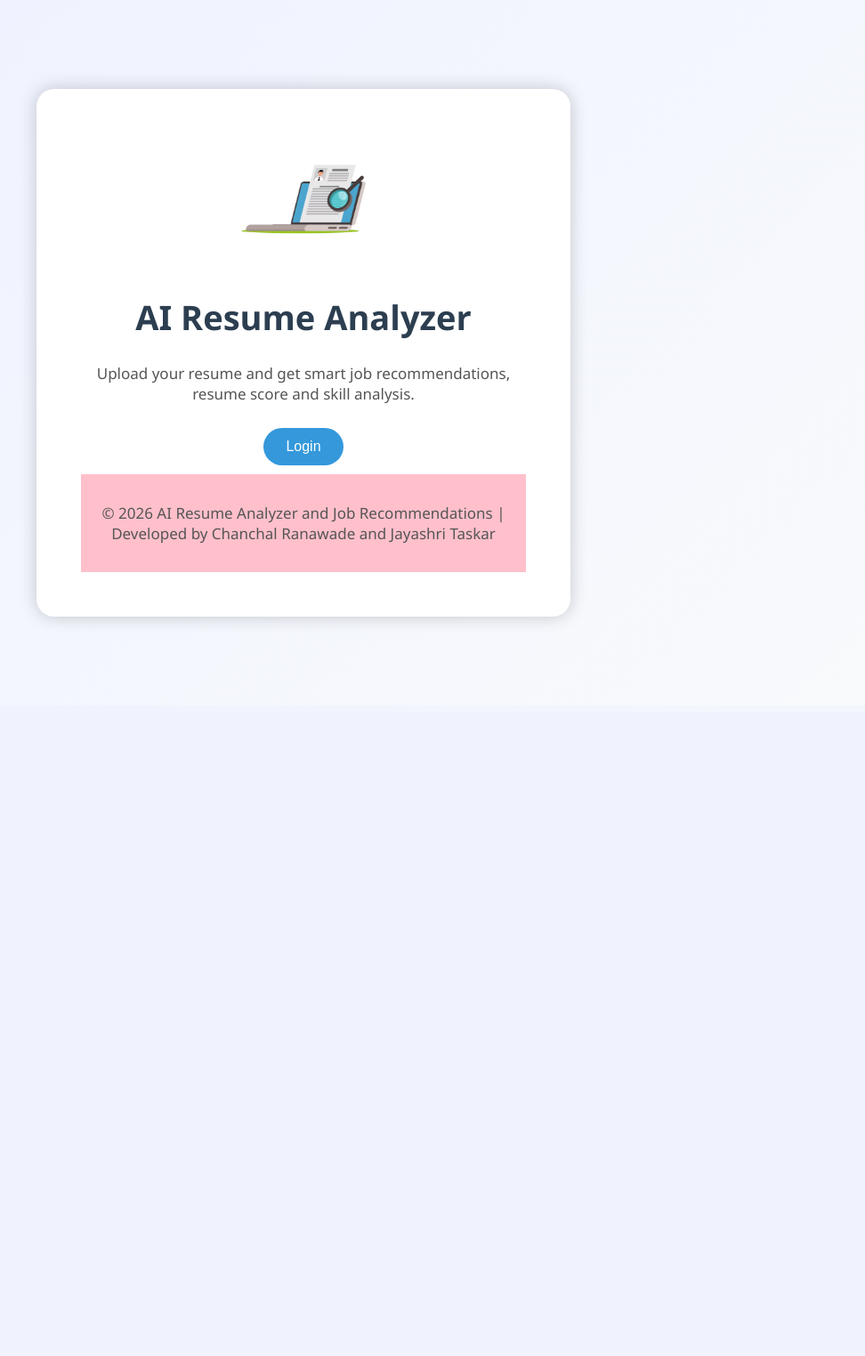
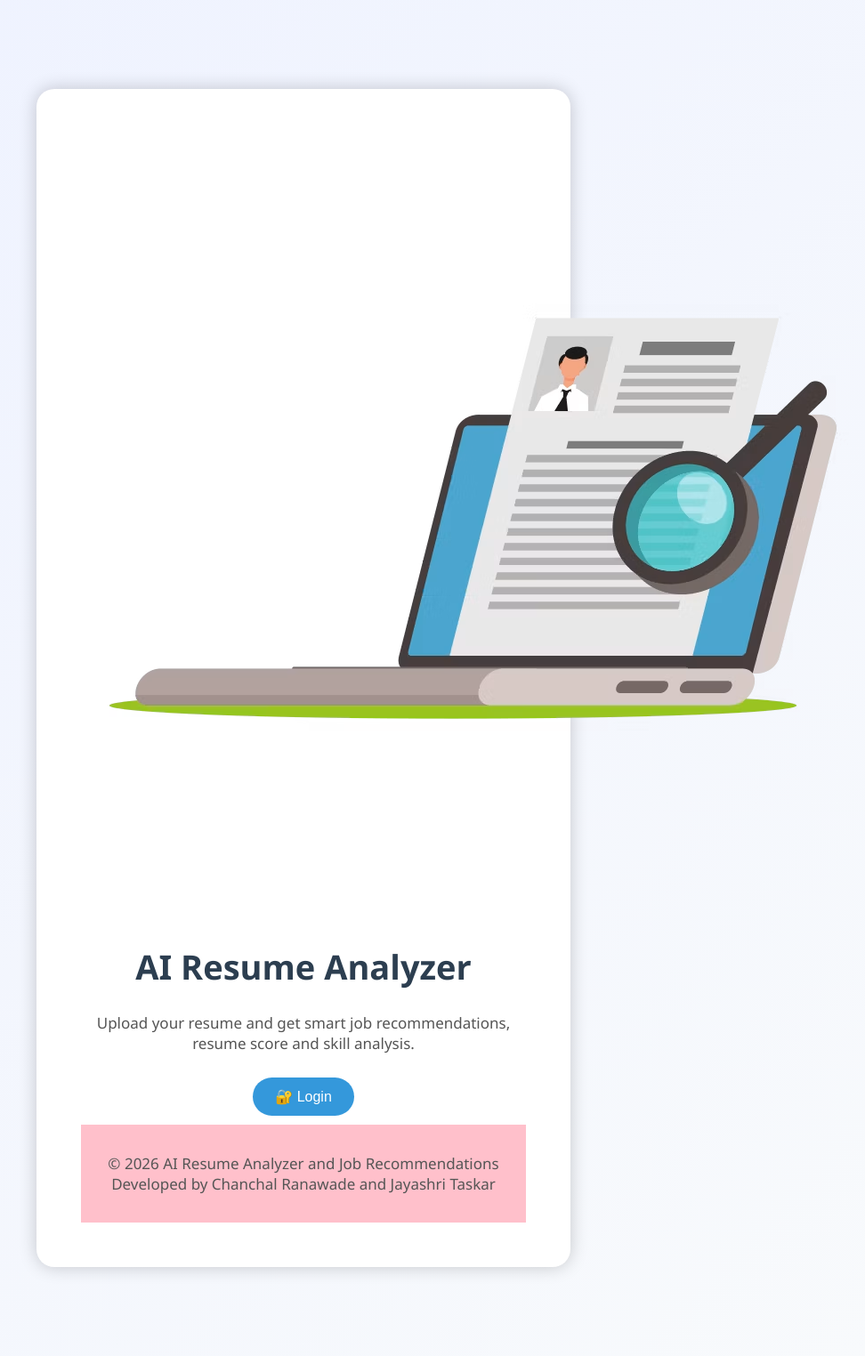
Before and after one commit to chanchalranawade-star/AI_Resume_Analyzer.c, a Flask app: page / in a window 1280 px wide. Shown: the whole page at 89% size, without its empty margins (299-1271 px from the left). Before the commit the page ends 701 px from the top, so only its background shows below. Run offline with Flask 3, Linux system fonts and the light colour scheme; some libraries are stand-ins or nearby versions.

Commit message:
Improve professional home page

```diff
--- a/templates/index.html
+++ b/templates/index.html
@@ -1,6 +1,8 @@
 <!DOCTYPE html>
 <html lang="en">
+
 <head>
+
     <meta charset="UTF-8">
     <meta name="viewport" content="width=device-width, initial-scale=1.0">
 
@@ -8,40 +10,55 @@
 
     <link rel="stylesheet"
           href="{{ url_for('static', filename='style.css') }}">
+
 </head>
 
 <body>
 
     <div class="container">
 
+        <!-- Home Page Image -->
         <img src="{{ url_for('static', filename='images/resume12.png') }}"
-             alt="Resume Image"
-             width="150">
+             alt="AI Resume Analyzer"
+             class="home-image">
 
+
+        <!-- Main Heading -->
         <h1>AI Resume Analyzer</h1>
 
+
+        <!-- Description -->
         <p>
             Upload your resume and get smart job recommendations,
             resume score and skill analysis.
         </p>
 
+
+        <!-- Login Button -->
         <div class="button-container">
 
-            <!-- Only Login on Home Page -->
             <a href="/login">
-                <button class="btn">Login</button>
+                <button class="btn">
+                    🔐 Login
+                </button>
             </a>
 
         </div>
 
+
+        <!-- Footer -->
         <footer>
+
             <p>
-                © 2026 AI Resume Analyzer and Job Recommendations |
+                © 2026 AI Resume Analyzer and Job Recommendations
+                <br>
                 Developed by Chanchal Ranawade and Jayashri Taskar
             </p>
+
         </footer>
 
     </div>
 
 </body>
+
 </html>
```
